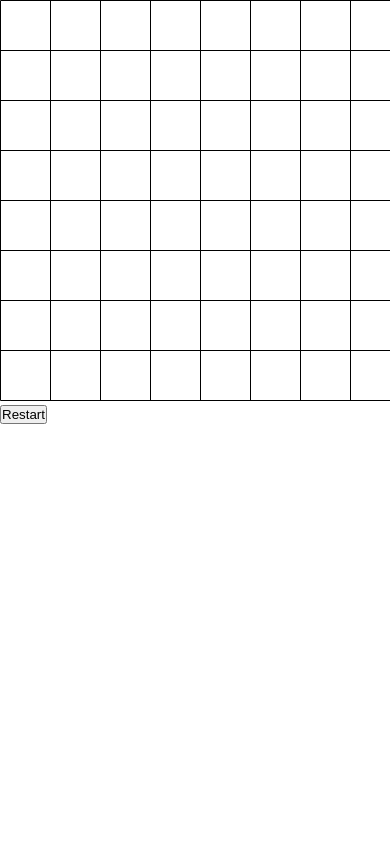
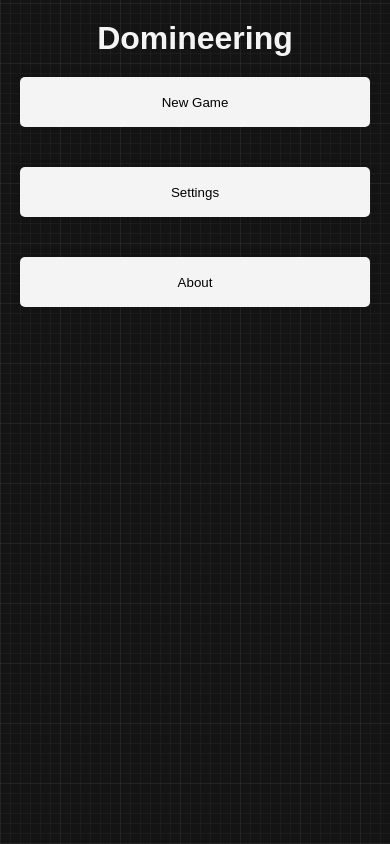
Before and after one commit to MedAly666/domineering, a website: page index.html in a window 390 px wide. Drawn offline with Linux system fonts and the light colour scheme.

Commit message:
On branch main  Your branch is up to date with 'origin/main'.
 Changes to be committed:
	renamed:    app.js -> game/app.js
	new file:   game/index.html
	modified:   index.html
	new file:   style.css

```diff
--- a/index.html
+++ b/index.html
@@ -1,23 +1,28 @@
 <!DOCTYPE html>
-<html>
-	<head>
-		<meta http-equiv="Content-Type" content="text/html;charset=UTF-8">
-		<meta name="viewport" content="width=device-width, initial-scale=1.0">
-		<title>Domineering</title>
-		<style type="text/css">
-			*{
-				margin:0;
-				padding:0;
-				box-sizing:border-box;
-			}
-		</style>
+<html lang="en">
+<head>
+    <meta charset="UTF-8">
+    <meta name="viewport" content="width=device-width, initial-scale=1.0">
+    <title>Doomireenig</title>
+    <link rel="stylesheet" href="./style.css">
+</head>
+<body>
+    <main>
+        <h1>Domineering</h1>
+        <button onclick="window.location.href='./game/index.html'">New Game</button>
+        <button>Settings</button>
+        <button>About</button>
+    </main>
+    <dialog>
+        <h1>About</h1>
+        <p>
+            Domineering is a two-player game where players take turns placing horizontal or vertical dominoes on a grid.
+            The first player who cannot make a move loses the game. <br />
+            <b>Created By :</b>
 
-        <script src="./app.js" defer ></script>
-	</head>
-	<body>
-		<canvas id="gameCanvas">
-			Sorry, your browser does not support canvas element .
-		</canvas>
-		<button onclick="initGame( document.querySelector('#gameCanvas') )">Restart</button>
-	</body>
+        </p>
+
+        <button>Close</button>
+    </dialog>
+</body>
 </html>
--- /dev/null
+++ b/style.css
@@ -0,0 +1,55 @@
+* {
+    margin: 0;
+    padding: 0;
+    box-sizing: border-box;
+}
+
+body {
+    font-family: 'Poppins', sans-serif;
+    background-image: repeating-linear-gradient(90deg,hsla(57,0%,42%,0.09) 0px, hsla(57,0%,42%,0.09) 1px,transparent 1px, transparent 60px),repeating-linear-gradient(0deg, hsla(57,0%,42%,0.09) 0px, hsla(57,0%,42%,0.09) 1px,transparent 1px, transparent 60px),repeating-linear-gradient(0deg, hsla(57,0%,42%,0.09) 0px, hsla(57,0%,42%,0.09) 1px,transparent 1px, transparent 10px),repeating-linear-gradient(90deg, hsla(57,0%,42%,0.09) 0px, hsla(57,0%,42%,0.09) 1px,transparent 1px, transparent 10px),linear-gradient(90deg, rgb(20,20,20),rgb(20,20,20));
+}
+
+main {
+    width: 100%;
+    height: 100vh;
+    display: flex;
+    flex-direction: column;
+    justify-content: flex-start;
+    align-items: center;
+
+    padding: 20px;
+    color: #f4f4f4;
+}
+
+canvas {
+    display: block;
+    background-color: #ffffff00;
+    box-shadow: 0 0 10px rgba(0, 0, 0, 0.1);
+}
+
+button {
+    display: block;
+    width: 200px;
+    height: 50px;
+    margin: 20px auto;
+    border: none;
+    border-radius: 5px;
+    background-color: #f4f4f4;
+    box-shadow: 0 0 10px rgba(0, 0, 0, 0.1);
+    cursor: pointer;
+    transition: 0.3s;
+
+}
+
+@media screen and (max-width: 768px){
+    canvas {
+        width: 100%;
+        height: 100%;
+    }
+
+    button {
+        width: 100%;
+        height: 50px;
+
+    }
+}
```
Also changed, not shown: game/index.html (added, +17 -0 lines), game/app.js (renamed from app.js).
